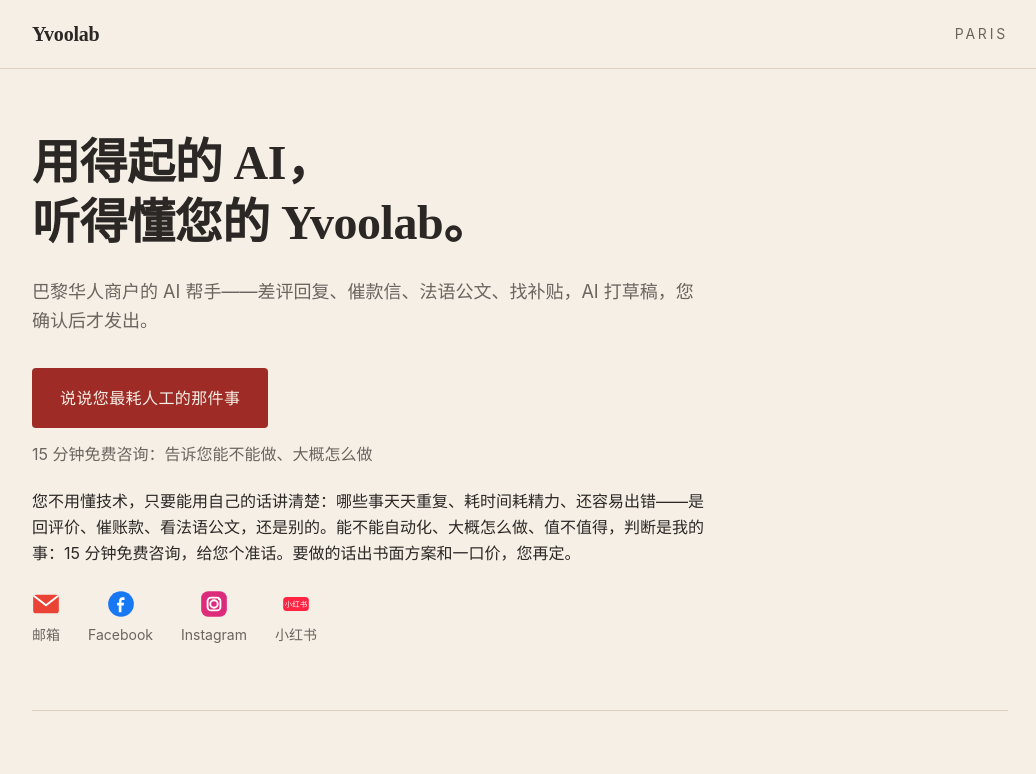
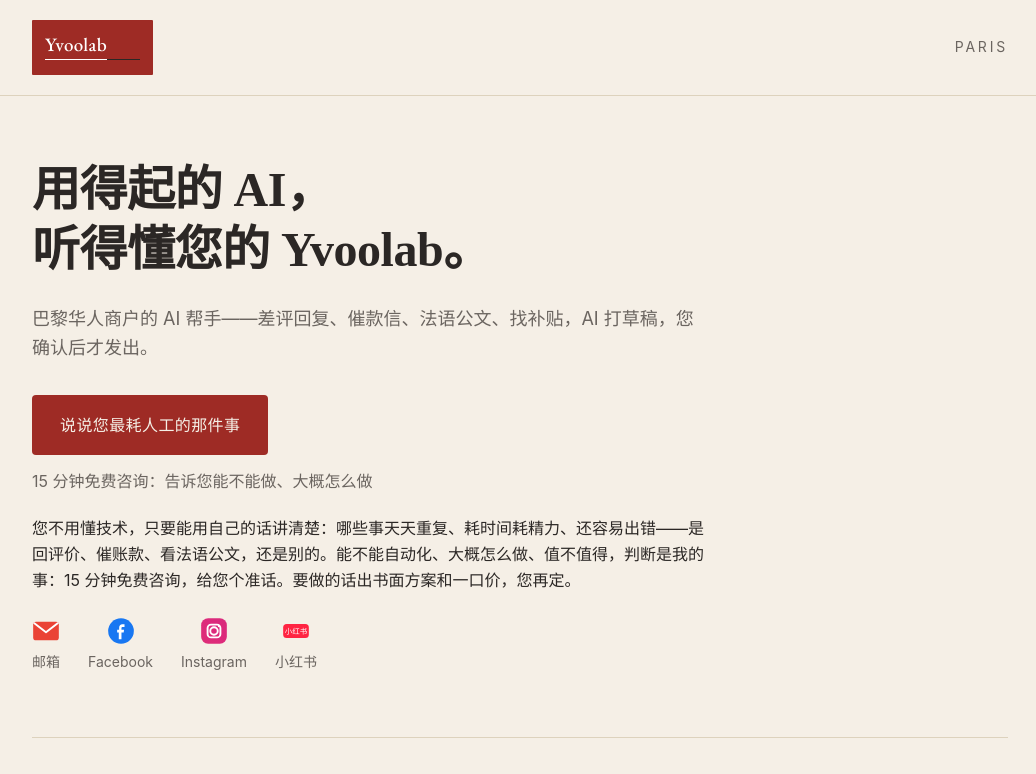
Before and after one commit to yvoolab/yvoolab.github.io, a Next.js app: page /shanghu in a window 1280 px wide. Shown: the top 774 px of the page, without its empty margins (120-1156 px from the left). Built offline with nearby package versions, Linux system fonts and the light colour scheme.

Commit message:
brand(h-line): header logo lockup per Del final spec; fix xiaohongshu profile URL (from her QR card); shanghu footer drops slogan+contacts (hero has them)

```diff
--- a/app/(h-line)/_ui/components.tsx
+++ b/app/(h-line)/_ui/components.tsx
@@ -195,7 +195,7 @@
   },
   {
     label: "小红书",
-    href: "https://www.xiaohongshu.com/user/profile/695676df000000002a036760",
+    href: "https://www.xiaohongshu.com/user/profile/5572a33a8a75e12cefdef9a2",
     external: true,
     icon: () => (
       // 小红书红圆角横排底 + 白字
@@ -218,12 +218,12 @@
 ];
 
 // 验收修单 #11：页脚抽成可传参组件，让 /zicha 能传入不同免责声明文本而不复制整段页脚
-export function Footer({ disclaimer }: { disclaimer: string }) {
+export function Footer({ disclaimer, showBrand = true }: { disclaimer: string; showBrand?: boolean }) {
   return (
     <footer className="mt-24 border-t hl-hairline">
       <div className="mx-auto max-w-5xl px-6 py-12">
-        <p className="hl-display text-2xl leading-snug">{SLOGAN}</p>
-        <ContactLinks className="mt-4" />
+        {showBrand && <p className="hl-display text-2xl leading-snug">{SLOGAN}</p>}
+        {showBrand && <ContactLinks className="mt-4" />}
         <p className="mt-3 text-sm">
           <Link href="/tools" className="underline underline-offset-4">
             {TOOLS_FOOTER_TEXT}
--- a/app/(h-line)/hline.css
+++ b/app/(h-line)/hline.css
@@ -55,3 +55,48 @@
   font-size: 0.875rem;
   line-height: 1.6;
 }
+
+/* Del 2026-07-30 定稿 logo：红块 2.2:1 · EB Garamond 白字 · 白线齐字宽后转炭黑 · 字线组居中左对齐 */
+.hline-theme .hl-logo {
+  background: var(--hl-accent);
+  color: #fff;
+  width: 121px;
+  height: 55px;
+  display: flex;
+  flex-direction: column;
+  justify-content: center;
+  padding: 0 13px;
+  box-sizing: border-box;
+  border-radius: 1px;
+  font-family: "EB Garamond", Georgia, serif;
+  text-decoration: none;
+}
+.hline-theme .hl-logo-word {
+  font-size: 19px;
+  line-height: 1;
+  letter-spacing: 0.02em;
+}
+.hline-theme .hl-logo-rule {
+  display: flex;
+  height: 1px;
+  margin-top: 5px;
+  width: 100%;
+}
+.hline-theme .hl-logo-rule-w {
+  background: #fff;
+  height: 1px;
+}
+.hline-theme .hl-logo-ghost {
+  display: block;
+  font-size: 19px;
+  letter-spacing: 0.02em;
+  line-height: 0;
+  height: 1px;
+  overflow: hidden;
+  color: transparent;
+}
+.hline-theme .hl-logo-rule-k {
+  background: #2b2725;
+  height: 1px;
+  flex: 1;
+}
--- a/app/(h-line)/layout.tsx
+++ b/app/(h-line)/layout.tsx
@@ -16,15 +16,21 @@
         <link rel="preconnect" href="https://fonts.googleapis.com" />
         <link rel="preconnect" href="https://fonts.gstatic.com" crossOrigin="anonymous" />
         <link
-          href="https://fonts.googleapis.com/css2?family=Noto+Serif+SC:wght@700&display=swap"
+          href="https://fonts.googleapis.com/css2?family=Noto+Serif+SC:wght@700&family=EB+Garamond:wght@500&display=swap"
           rel="stylesheet"
         />
       </head>
       <body className="hline-theme min-h-screen">
         <header className="border-b hl-hairline">
           <div className="mx-auto flex max-w-5xl items-center justify-between px-6 py-5">
-            <Link href="/shanghu" className="hl-display text-xl">
-              Yvoolab
+            <Link href="/shanghu" className="hl-logo" aria-label="Yvoolab">
+              <span className="hl-logo-word">Yvoolab</span>
+              <span className="hl-logo-rule">
+                <span className="hl-logo-rule-w">
+                  <span className="hl-logo-ghost">Yvoolab</span>
+                </span>
+                <span className="hl-logo-rule-k" />
+              </span>
             </Link>
             <span className="text-xs tracking-[0.2em]" style={{ color: "var(--hl-fg-muted)" }}>
               PARIS
--- a/app/(h-line)/shanghu/page.tsx
+++ b/app/(h-line)/shanghu/page.tsx
@@ -109,7 +109,7 @@
         <span style={{ color: "var(--hl-fg-muted)" }}>{FRENCH_SUMMARY}</span>
       </section>
     </div>
-    <Footer disclaimer={DISCLAIMER} />
+    <Footer disclaimer={DISCLAIMER} showBrand={false} />
     </>
   );
 }
```
